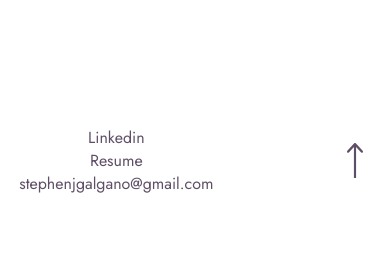
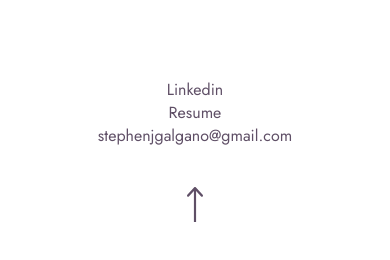
Before and after one commit to brentahrens1/stephen-portfolio, a Next.js app: page / in a window 390 px wide. Shown: the part 2422-2682 px from the top of the page. Before the commit the page ends 2633 px from the top, so only its background shows below. Built offline with nearby package versions, Linux system fonts and the light colour scheme.

Commit message:
add back-to-top mobile

```diff
--- a/const/projectList.tsx
+++ b/const/projectList.tsx
@@ -45,7 +45,7 @@ export const projectList = [
         img: kidQuix,
         title: 'Kid Quixot',
         background: '#343C38',
-        link: '/number-station',
+        link: '/kid-quixote',
         color: '#fff'
     },
 ]
--- a/styles/scss/components/_footer.scss
+++ b/styles/scss/components/_footer.scss
@@ -1,9 +1,17 @@
 .footer {
+    @include atSmallMedium {
+        padding-bottom: $padding-lg;
+    }
     &__inner {
         position: relative;
         display: flex;
         align-items: center;
         justify-content: space-between;
+        height: 5rem;
+        @include atSmallMedium {
+            flex-direction: column;
+            height: 10rem;
+        }
 
         ul {
             display: flex;
@@ -21,7 +29,6 @@
                     margin-right: 0;
                 }
             }
-
         }
 
         .back-to-top {
--- a/styles/scss/components/_project-grid.scss
+++ b/styles/scss/components/_project-grid.scss
@@ -7,6 +7,7 @@
     @include atSmall {
         grid-template-columns: repeat(1, 1fr);
         grid-template-rows: repeat(6, 1fr);
+        margin-bottom: 4rem;
     }
 
     &__item {
```
Also changed, not shown: pages/kid-quixote.tsx (renamed from pages/kid-quixot.tsx).
